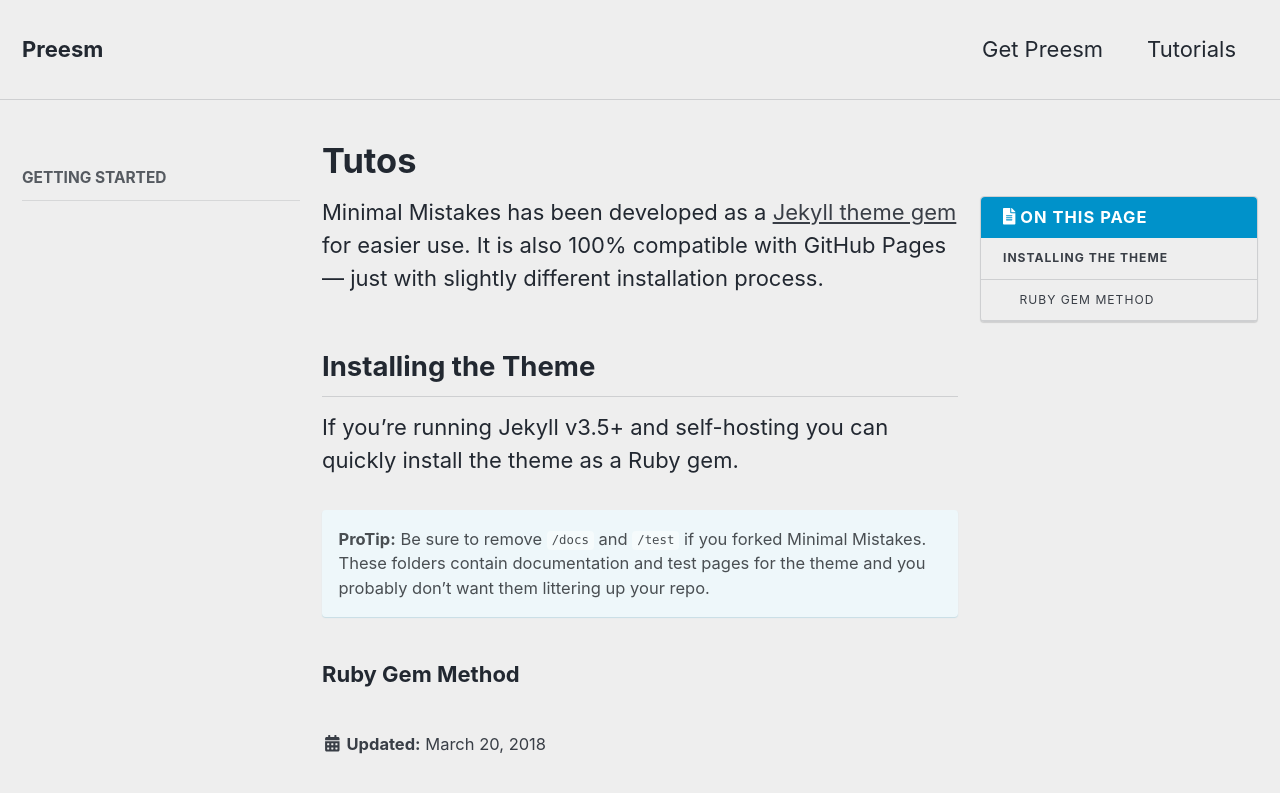
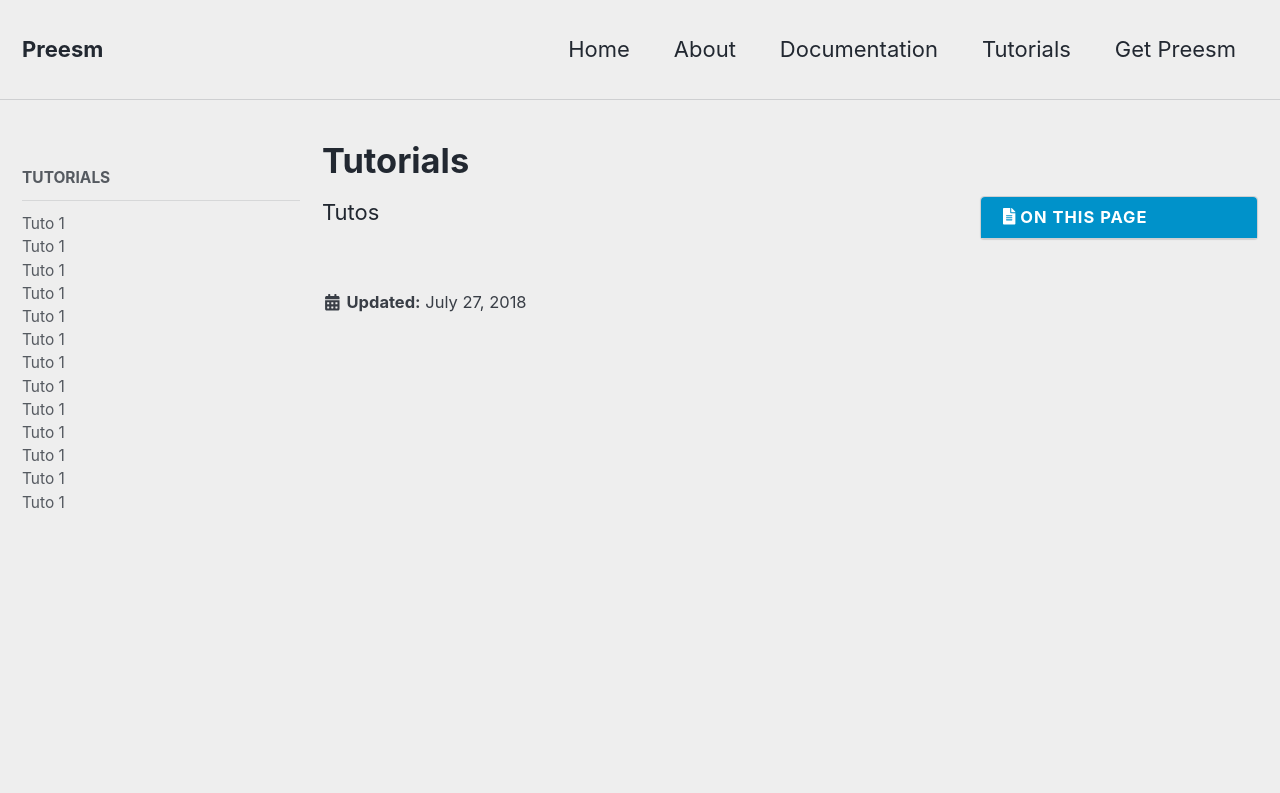
Before and after one commit to preesm/preesm.github.io, a Jekyll site: the page built from _tutos/index.md, in a window 1280 px wide and 900 px high. Shown: the top 793 px of the window. Built offline with Jekyll 4.4.1, drawn with Linux system fonts in a browser that asks for light colours; nearby versions of some CDN libraries; our own code applies the rules of GitHub Pages for plain Markdown files; comment, search, counter and statistics services are not loaded.

Commit message:
Update template

```diff
--- a/Gemfile
+++ b/Gemfile
@@ -10,4 +10,5 @@ group :jekyll_plugins do
   gem "jekyll-feed"
   gem "jemoji"
   gem "jekyll-algolia"
+  gem "jekyll-twitter-plugin"
 end
--- a/_config.yml
+++ b/_config.yml
@@ -102,6 +102,7 @@ plugins:
   - jekyll-gist
   - jekyll-feed
   - jemoji
+  - jekyll-twitter-plugin
 
 # mimic GitHub Pages with --safe
 whitelist:
@@ -110,6 +111,7 @@ whitelist:
   - jekyll-gist
   - jekyll-feed
   - jemoji
+  - jekyll-twitter-plugin
 
 
 # Archives
@@ -149,24 +151,21 @@ compress_html:
     envs: development
 
 collections:
+  docs:
+    output: true
+    permalink: /:collection/:path/
   tutos:
+    output: true
+    permalink: /:collection/:path/
+  get:
+    output: true
+    permalink: /:collection/:path/
+  about:
     output: true
     permalink: /:collection/:path/
 
 # Defaults
 defaults:
-  - scope:
-      path: ""
-      type: home
-    values:
-      layout: single
-      author_profile: true
-      read_time: true
-      comments: # true
-      share: true
-      related: true
-      sidebar:
-        nav: "docs"
   # _posts
   - scope:
       path: ""
@@ -179,8 +178,41 @@ defaults:
       share: true
       related: true
       toc: true
+  # _docs
+  - scope:
+      path: ""
+      type: docs
+    values:
+      layout: single
+      read_time: false
+      author_profile: false
+      share: false
+      comments: false
       sidebar:
-        nav: "docs"
+        nav: "docs_nav"
+  # _get
+  - scope:
+      path: ""
+      type: get
+    values:
+      layout: single
+      read_time: false
+      author_profile: false
+      share: false
+      comments: false
+      sidebar:
+        nav: "get_nav"
+  # _about
+  - scope:
+      path: ""
+      type: about
+    values:
+      layout: single
+      read_time: false
+      author_profile: false
+      share: false
+      comments: false
+  # _tutos
   - scope:
       path: ""
       type: tutos
@@ -191,4 +223,4 @@ defaults:
       share: false
       comments: false
       sidebar:
-        nav: "docs"
+        nav: "tutos_nav"
--- a/_data/navigation.yml
+++ b/_data/navigation.yml
@@ -1,18 +1,61 @@
 # main links
 main:
-  - title: "Get Preesm"
-    url: /download/
+  - title: "Home"
+    url: /
+    image: /assets/img/Logo_preesm.png
+  - title: "About"
+    url: /about/
+  - title: "Documentation"
+    url: /docs/
   - title: "Tutorials"
     url: /tutos/
+  - title: "Get Preesm"
+    url: /get/
 
 
-docs:
-  - title: Getting Started
-    url: /download/
+docs_nav:
+  - title: Documentation
+    url: /docs/
 
 
-sidebar-sample:
-  - title: "Sidebar navigation"
+tutos_nav:
+  - title: Tutorials
+    url: /tutos/
+    children:
+      - title: "Tuto 1"
+        url: /tutos/tuto1/
+      - title: "Tuto 1"
+        url: /tutos/tuto1/
+      - title: "Tuto 1"
+        url: /tutos/tuto1/
+      - title: "Tuto 1"
+        url: /tutos/tuto1/
+      - title: "Tuto 1"
+        url: /tutos/tuto1/
+      - title: "Tuto 1"
+        url: /tutos/tuto1/
+      - title: "Tuto 1"
+        url: /tutos/tuto1/
+      - title: "Tuto 1"
+        url: /tutos/tuto1/
+      - title: "Tuto 1"
+        url: /tutos/tuto1/
+      - title: "Tuto 1"
+        url: /tutos/tuto1/
+      - title: "Tuto 1"
+        url: /tutos/tuto1/
+      - title: "Tuto 1"
+        url: /tutos/tuto1/
+      - title: "Tuto 1"
+        url: /tutos/tuto1/
 
-foo:
-  - title: "Footer navigation"
+get_nav:
+  - title: Getting Preesm
+    url: /get/
+    children:
+      - title: "Source Code"
+        url: /get/source/
+      - title: "Releases"
+        url: /get/releases/
+      - title: "Update-Site"
+        url: /get/update-site/
--- a/_includes/sidebar.html
+++ b/_includes/sidebar.html
@@ -18,6 +18,12 @@
     {% if page.sidebar.nav %}
       {% include nav_list nav=page.sidebar.nav %}
     {% endif %}
+  {% else %}
+      <a class="twitter-timeline" href="https://twitter.com/PreesmProject" height="300" data-widget-id="395099942261239808">Tweets de @PreesmProject</a>  <br><br>
   {% endif %}
   </div>
+{% else %}
+  <div class="sidebar sticky">
+      <a class="twitter-timeline" href="https://twitter.com/PreesmProject" height="300" data-widget-id="395099942261239808">Tweets de @PreesmProject</a>  <br><br>
+  </div>
 {% endif %}
--- a/_layouts/default.html
+++ b/_layouts/default.html
@@ -12,6 +12,8 @@
   <head>
     {% include head.html %}
     {% include head/custom.html %}
+    <link rel="icon" type="image/png" href="/preesm.png" />
+    <script>!function(d,s,id){var js,fjs=d.getElementsByTagName(s)[0],p=/^http:/.test(d.location)?'http':'https';if(!d.getElementById(id)){js=d.createElement(s);js.id=id;js.src=p+"://platform.twitter.com/widgets.js";fjs.parentNode.insertBefore(js,fjs);}}(document,"script","twitter-wjs");</script>
   </head>
 
   <body class="layout--{{ page.layout | default: layout.layout }}{% if page.classes or layout.classes %}{{ page.classes | default: layout.classes | join: ' ' | prepend: ' ' }}{% endif %}">
@@ -33,6 +35,7 @@
       <footer>
         {% include footer/custom.html %}
         {% include footer.html %}
+        <script type="text/javascript" src="http://www.ohloh.net/p/31706/widgets/project_thin_badge.js"></script>
       </footer>
     </div>
 
--- a/_tutos/01-tuto.md
+++ /dev/null
@@ -1,20 +0,0 @@
----
-title: "Tutos"
-permalink: /tutos/
-excerpt: "Preesm tutorials."
-last_modified_at: 2018-03-20T15:59:07-04:00
-toc: true
----
-
-Minimal Mistakes has been developed as a [Jekyll theme gem](http://jekyllrb.com/docs/themes/) for easier use. It is also 100% compatible with GitHub Pages --- just with slightly different installation process.
-
-## Installing the Theme
-
-If you're running Jekyll v3.5+ and self-hosting you can quickly install the theme as a Ruby gem.
-
-[^structure]: See [**Structure** page]({{ "/docs/structure/" | relative_url }}) for a list of theme files and what they do.
-
-**ProTip:** Be sure to remove `/docs` and `/test` if you forked Minimal Mistakes. These folders contain documentation and test pages for the theme and you probably don't want them littering up your repo.
-{: .notice--info}
-
-### Ruby Gem Method
--- /dev/null
+++ b/_tutos/index.md
@@ -0,0 +1,7 @@
+---
+title: "Tutorials"
+permalink: /tutos/
+toc: true
+---
+
+Tutos
```
Also changed, not shown: _about/index.md (added, +7 -0 lines), _docs/index.md (added, +10 -0 lines), _get/index.md (added, +12 -0 lines), _posts/2017-11-28-post-exclude-search.md (deleted, +0 -29 lines), _posts/2018-07-27-migration.md (added, +5 -0 lines), assets/img/Logo_preesm.png (added), assets/img/Logo_preesm.svg (added), preesm.png (added), 1 other file.
